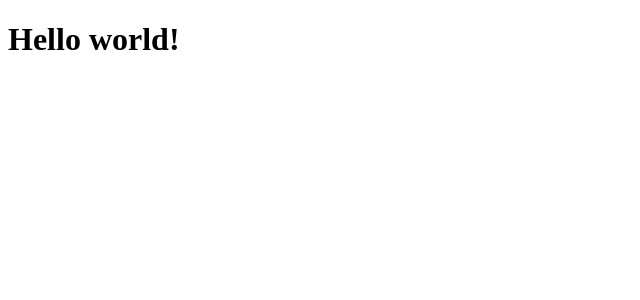
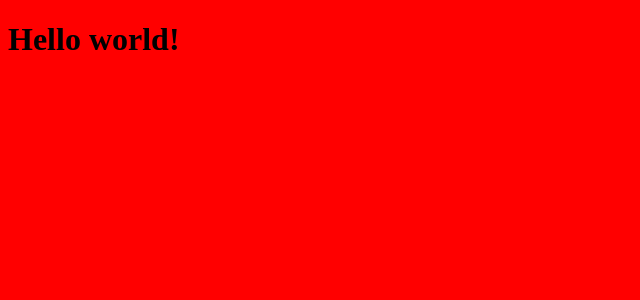
Before and after one commit to luismelle/rocketnotes-class, a React (Vite) app: page / in a window 1280 px wide. Shown: the top 300 px of the page, without its empty margins (0-640 px from the left). Built offline with nearby package versions, Linux system fonts and the light colour scheme.

Commit message:
Css create

```diff
--- a/src/main.jsx
+++ b/src/main.jsx
@@ -1,6 +1,6 @@
 import { StrictMode } from 'react'
 import { createRoot } from 'react-dom/client'
-import { Details } from './pages/Details.jsx'
+import { Details } from './pages/Details/'
 
 createRoot(document.getElementById('root')).render(
   <StrictMode>
--- a/src/pages/Details.jsx
+++ b/src/pages/Details/index.jsx
@@ -1,3 +1,5 @@
+import "./style.css"
+
 export function Details() {
 
   return (
--- /dev/null
+++ b/src/pages/Details/style.css
@@ -0,0 +1,3 @@
+body {
+    background: red;
+}
```
